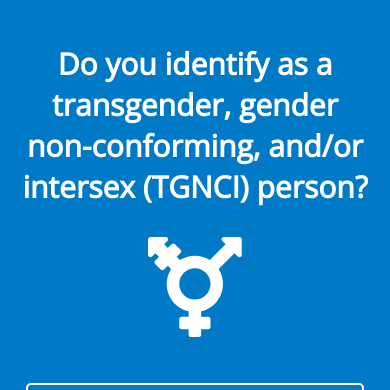
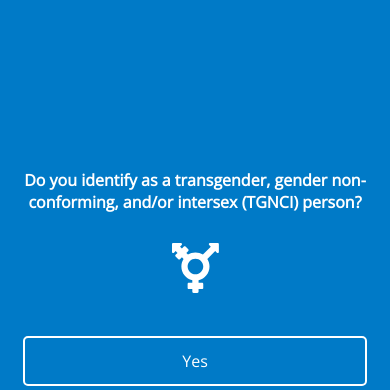
Before and after one commit to srlp/srlp-flowchart, a plain HTML site: page index.html in a window 390 px wide. Shown: the part 120-510 px from the top of the page. Drawn offline with nearby package versions, Linux system fonts and the light colour scheme.

Commit message:
fix mobile sizing and typos

```diff
--- a/srlp.css
+++ b/srlp.css
@@ -119,7 +119,7 @@
 
 @media screen and (max-width: 640px), screen and (max-device-width: 640px) {
   #app h1 {
-    font-size: 30px;
+    font-size: 16px;
   }
 
   #app .app__buttons {
@@ -127,11 +127,11 @@
   }
 
   #app .app__button {
-    font-size: 30px;
+    font-size: 16px;
     margin: 0.2em;
   }
 
   #app .app__svg {
-    font-size: 20px;
+    font-size: 10px;
   }
 }
--- a/srlp.js
+++ b/srlp.js
@@ -17,10 +17,10 @@ const notTransgender = `
   <div class="app__svg fade">
     <i class="fas fa-balance-scale fa-5x"></i>
   </div>
-  <h1 class="fade">If you have access to the internet, search for legal aid in your city or country.</h1>
+  <h1 class="fade">If you have access to the internet, search for legal aid in your city or county.</h1>
   <h1 class="fade">The legal aid organizations for New York City where Sylvia Rivera Law Project is based are Legal Services NYC at (917) 661-4500 and the Legal Aid Society at (212) 577-3300.</h1>`;
 const liveOutsideNewYork = `
-  <h1 class="fade">We always want to provice support to TGNCI people of color and low-income TGNCI people across the world but we are NOT ABLE to provide legal services outside of New York State. That said, we may be able to point you towards legal and non-legal resources that may be helpful for you.</h1>`;
+  <h1 class="fade">We always want to provide support to TGNCI people of color and low-income TGNCI people across the world but we are NOT ABLE to provide legal services outside of New York State. That said, we may be able to point you towards legal and non-legal resources that may be helpful for you.</h1>`;
 const scheduledAppointment = `
   <h1 class="fade">Do you want a <b>scheduled</b> appointment?</h1>
   <div class="app__button app__button--special app__button--schedule fade" onClick="handleScheduleClick()">
```
